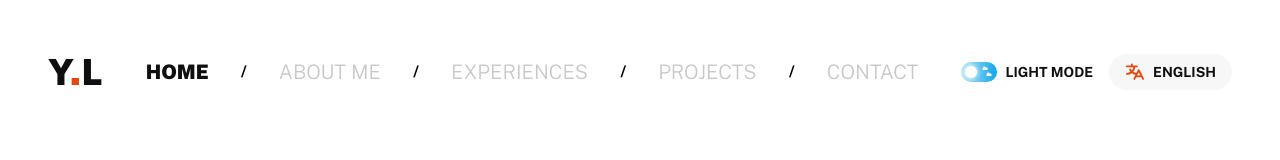
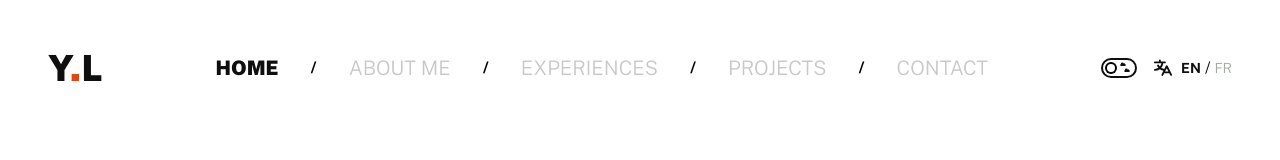
Before and after one commit to ylahssini/ylahssini.github.io, an Astro site: page / in a window 1280 px wide. Built offline with nearby package versions, Linux system fonts and the light colour scheme; Astro itself is replaced by a stand-in of ours.

Commit message:
💄 change style of mode switcher + locale

```diff
--- a/src/assets/styles/layout/header/side.css
+++ b/src/assets/styles/layout/header/side.css
@@ -1,30 +1,12 @@
-.side-text {
-    @apply text-codgray-950 font-bold uppercase;
-    font-size: clamp(0.5rem, -0.3789rem + 1.5625vw, 0.875rem);
-}
+.locale {
+    @apply flex items-center gap-2;
 
-.locale {
-    @apply relative pb-3 translate-y-1.5;
+    a {
+        @apply uppercase font-light transition-colors text-codgray-300 hover:text-trinidad-600;
+        font-size: clamp(0.7rem, 0.2898rem + 0.7292vw, 0.875rem);
 
-    > button {
-        @apply rounded-full h-9 leading-9 bg-codgray-50 px-4 flex justify-between items-center gap-2 cursor-pointer transition-colors hover:bg-codgray-100;
-    }
-
-    > nav {
-        @apply rounded-2xl py-3 px-5 bg-codgray-50 m-0 transition-opacity ease-in-out opacity-0 absolute w-full pointer-events-none;
-
-        > button {
-            @apply side-text transition-colors hover:text-trinidad-600 cursor-pointer !capitalize disabled:cursor-default hover:disabled:text-codgray-950 disabled:opacity-50;
-        }
-    }
-
-    &:hover {
-        > button {
-            @apply bg-codgray-100;
-        }
-
-        > nav {
-            @apply opacity-100 translate-y-2 pointer-events-auto;
+        &.__active {
+            @apply text-codgray-950 font-bold hover:text-codgray-950;
         }
     }
 }
@@ -34,17 +16,17 @@
     rounded-full
     w-9
     h-5
-    p-1 block
+    p-0.5
+    block
     bg-gradient-to-r
     overflow-hidden
     transition-colors
-    bg-sky-200
-    from-sky-200
-    to-sky-500
+    border-codgray-950
+    border-2
+    bg-white
     relative
-    dark:bg-sky-800
-    dark:from-sky-800
-    dark:to-sky-900
+    dark:bg-codgray-950
+    dark:border-white
 }
 
 .sphere {
@@ -53,21 +35,22 @@
     h-3
     w-3
     block
-    bg-white
-    shadow-sun
     relative
+    border-codgray-950
+    shadow-[0_0_0_2px_black_inset]
+    dark:shadow-[0_0_0_4px_white_inset]
     translate-x-0
-    overflow-hidden
     transition-all
     ease-in-out
     duration-300
-    dark:bg-stone-400
-    dark:shadow-moon
-    dark:translate-x-[calc(100%+5px)]
+    bg-white
+    dark:bg-codgray-950
+    dark:translate-x-[calc(100%+4px)]
+    dark:border-white
     before:block
-    before:w-3
-    before:h-3
-    before:bg-yellow-50
+    before:w-[0.7rem]
+    before:h-[0.7rem]
+    before:bg-codgray-950
     before:-translate-x-5
     before:-translate-y-5
     before:rounded-full
@@ -78,7 +61,7 @@
     before:opacity-0
     dark:before:opacity-100
     dark:before:-translate-x-[0.1rem]
-    dark:before:-translate-y-[0.1rem]
+    dark:before:-translate-y-[0.1rem];
 }
 
 .cloud {
@@ -88,7 +71,7 @@
     top-0
     left-0
     rounded-full
-    bg-gray-50
+    bg-codgray-950
     w-4
     h-1.5
     transition-all
@@ -98,11 +81,11 @@
     before:rounded-full
     before:w-2
     before:h-2
-    before:bg-gray-50
+    before:bg-codgray-950
     before:translate-x-0.5
     before:-translate-y-1
     after:block
-    after:bg-gray-50
+    after:bg-codgray-950
     after:rounded-full
     after:w-1.5
     after:h-1.5
@@ -114,7 +97,7 @@
 .star {
     @apply
     rounded-full
-    bg-yellow-50
+    bg-white
     bg-opacity-70
     block
     w-px
--- a/src/components/layout/header/side.astro
+++ b/src/components/layout/header/side.astro
@@ -10,26 +10,24 @@ import '@assets/styles/layout/header/side.css';
             <span class="sky">
                 <span class="sphere group-active:w-6" />
 
-                <span class="cloud scale-[0.35] translate-x-4 translate-y-1" />
-                <span class="cloud scale-[0.35] translate-x-5 translate-y-2.5" />
+                <span class="cloud scale-[0.35] translate-x-3 translate-y-0.5" />
+                <span class="cloud scale-[0.35] translate-x-4 translate-y-2" />
 
-                <span class="star dark:translate-x-3 dark:translate-y-2.5" />
-                <span class="star dark:translate-x-4 dark:translate-y-1.5" />
-                <span class="star dark:translate-x-2 dark:translate-y-[0.475rem]" />
-                <span class="star dark:translate-x-4 dark:translate-y-3" />
+                <span class="star dark:translate-x-2.5 dark:translate-y-2.5" />
+                <span class="star dark:translate-x-4 dark:translate-y-1" />
+                <span class="star dark:translate-x-1.5 dark:translate-y-1.5" />
+                <span class="star dark:translate-x-3.5 dark:translate-y-2" />
             </span>
         </label>
-        <strong class="side-text">Light mode</strong>
     </div>
 
     <div class="locale">
-        <button type="button">
-            <PhTranslateBold class:list="w-5 h-5 text-trinidad-600" />
-            <span class="side-text">English</span>
-        </button>
+        <PhTranslateBold class:list="w-5 h-5 text-codgray-950" role="img" />
 
         <nav>
-            <button type="button">French</button>
+            <a href="/en" class="__active">en</a>
+            <span role="separator">/</span>
+            <a href="/fr">fr</a>
         </nav>
     </div>
 </aside>
```
